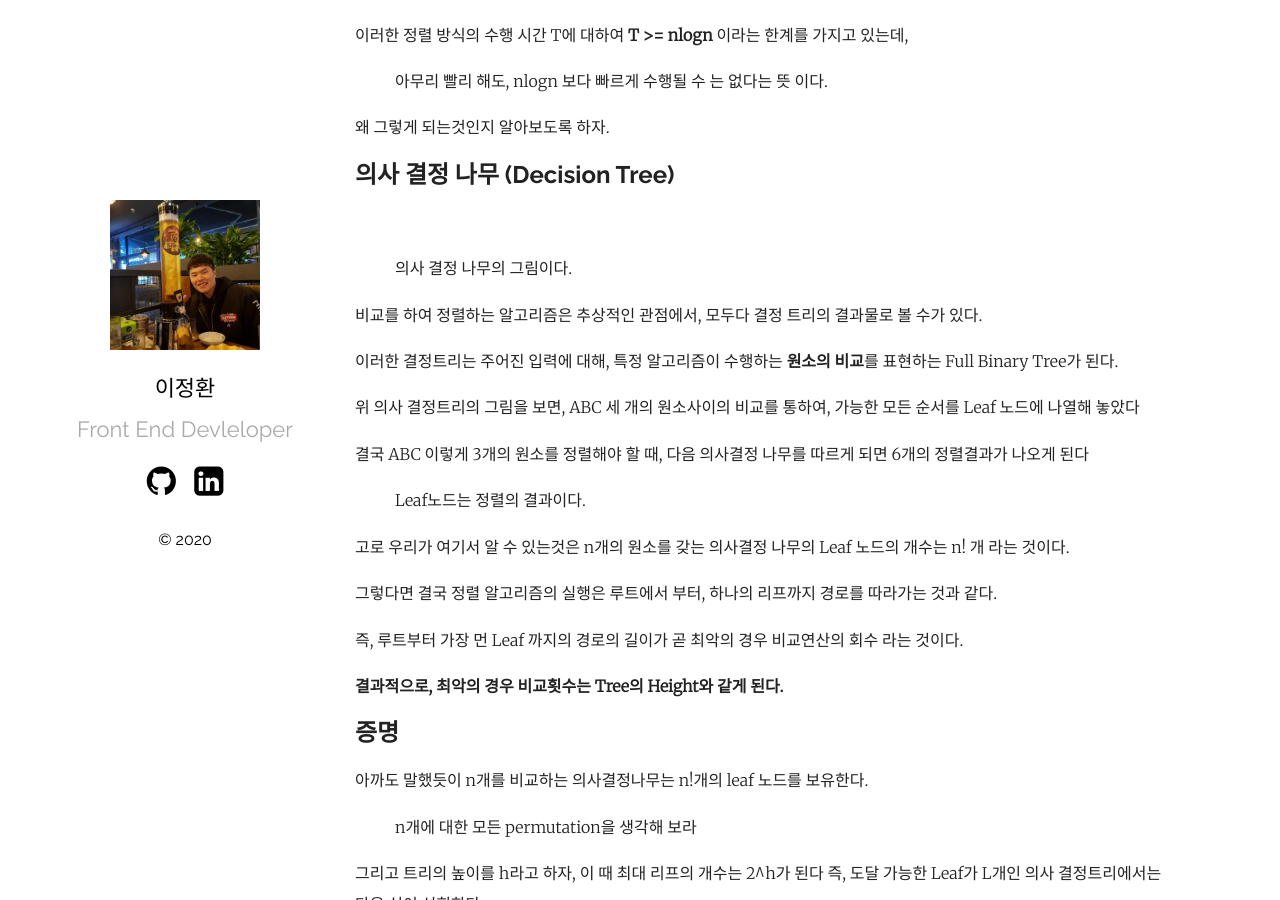
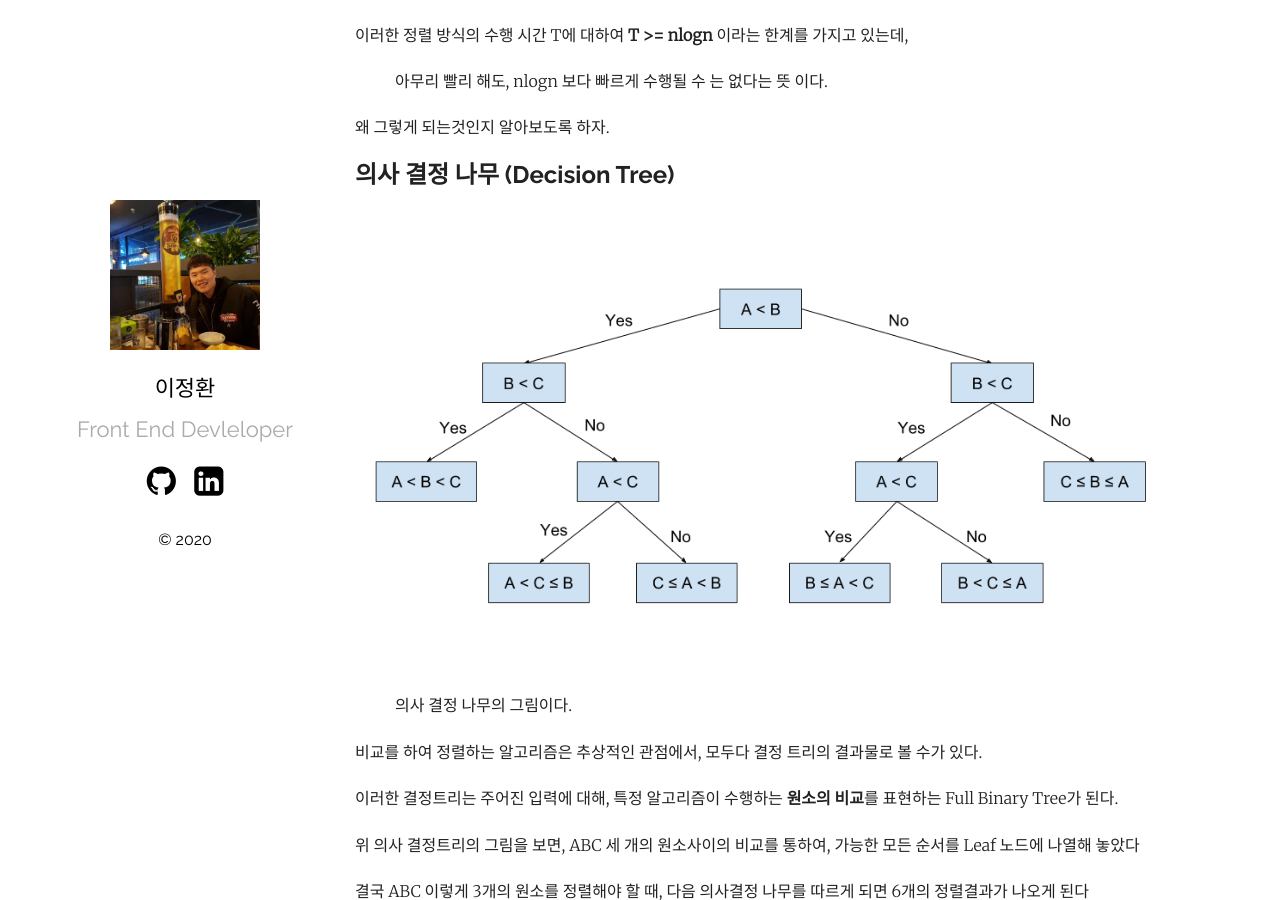
Before and after one commit to winterlood/winterlood.github.io, a Jekyll site: the page built from _posts/2020-04-19-lower-bound.md, in a window 1280 px wide and 900 px high, scrolled down 489 px. Built offline with Jekyll 4.4.1, drawn with Linux system fonts in a browser that asks for light colours.

Commit message:
Update 2020-04-19-lower-bound.md

```diff
--- a/_posts/2020-04-19-lower-bound.md
+++ b/_posts/2020-04-19-lower-bound.md
@@ -28,7 +28,7 @@ categories: Algorithm DataStructure
 
 ## 의사 결정 나무 (Decision Tree)
 
-![](./../assets/post/decisiontree.png)
+![](/assets/post/decisiontree.png)
 > 의사 결정 나무의 그림이다.
 
 비교를 하여 정렬하는 알고리즘은 추상적인 관점에서,
```
